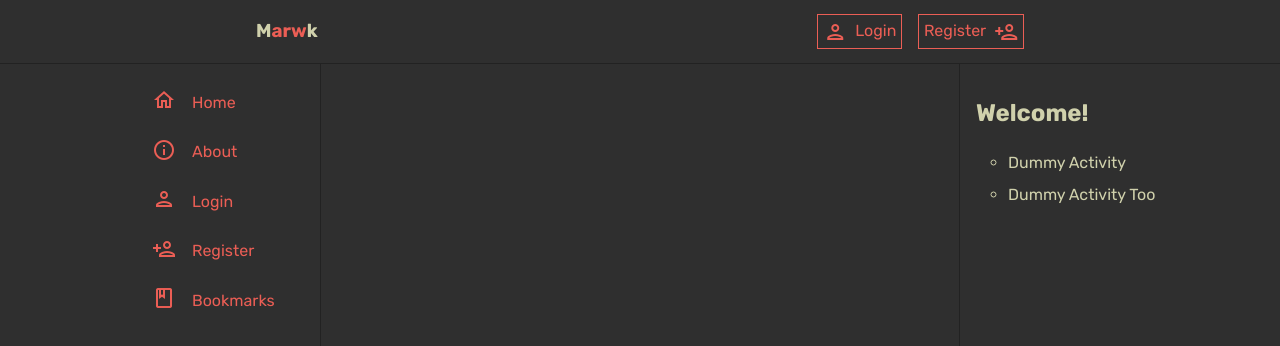
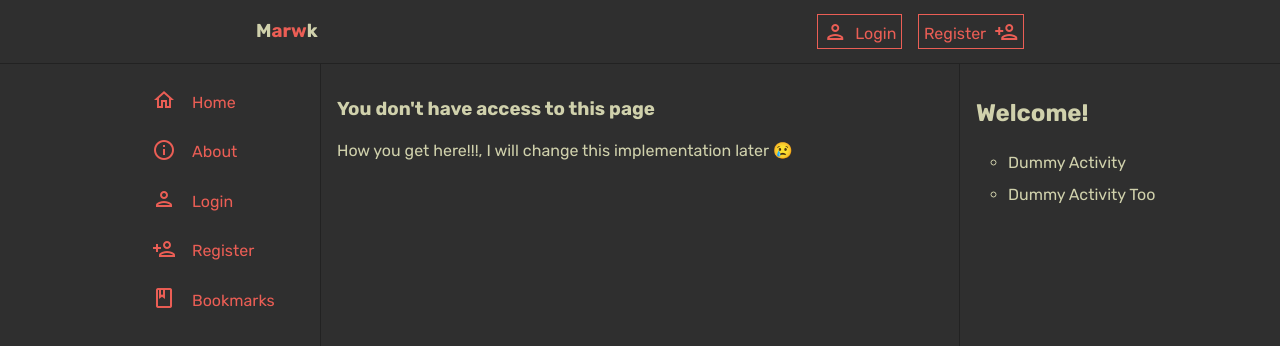
Before and after one commit to wralith/marwk, a Vue app: page /profile in a window 1280 px wide. Shown: the top 346 px of the page. Built offline with nearby package versions, Linux system fonts and the light colour scheme.

Commit message:
feat: add profile view and logout

```diff
--- a/src/assets/base.scss
+++ b/src/assets/base.scss
@@ -21,6 +21,10 @@ a {
   &:hover {
     color: darken($primary, 10%);
   }
+}
+
+p {
+  line-height: 1.5rem;
 }
 
 ul {
--- a/src/components/UI/MainHeader.vue
+++ b/src/components/UI/MainHeader.vue
@@ -17,6 +17,9 @@ let userStore = useUserStore()
       >
       <RouterLink v-if="userStore.loggedIn" :active-class="`active`" to="/profile"
         ><span class="material-icons-outlined"> person </span>Profile</RouterLink
+      >
+      <a v-on:click="userStore.logOut" v-if="userStore.loggedIn"
+        ><span class="material-icons-outlined"> logout </span>Logout</a
       >
     </div>
   </div>
@@ -42,9 +45,10 @@ let userStore = useUserStore()
     a {
       display: flex;
       gap: 0.5rem;
-      align-items: center;
+      align-items: flex-end;
       border: 1px solid $primary;
       padding: 0.3rem;
+      cursor: pointer;
       &:hover {
         background-color: $light;
       }
--- a/src/components/UI/SideBar.vue
+++ b/src/components/UI/SideBar.vue
@@ -1,5 +1,7 @@
 <script setup lang="ts">
 import { RouterLink } from 'vue-router'
+import { useUserStore } from '@/stores'
+const userStore = useUserStore()
 //TODO Button to toggle in small screens
 </script>
 
@@ -11,11 +13,14 @@ import { RouterLink } from 'vue-router'
     <RouterLink :active-class="`active`" to="/about"
       ><span class="material-icons-outlined">info</span>About</RouterLink
     >
-    <RouterLink :active-class="`active`" to="/login"
+    <RouterLink v-if="!userStore.loggedIn" :active-class="`active`" to="/login"
       ><span class="material-icons-outlined"> person </span>Login</RouterLink
     >
-    <RouterLink :active-class="`active`" to="/register"
+    <RouterLink v-if="!userStore.loggedIn" :active-class="`active`" to="/register"
       ><span class="material-icons-outlined"> person_add </span>Register</RouterLink
+    >
+    <RouterLink v-if="userStore.loggedIn" :active-class="`active`" to="/profile"
+      ><span class="material-icons-outlined"> person </span>Profile</RouterLink
     >
     <RouterLink :active-class="`active`" to="/bookmarks"
       ><span class="material-icons-outlined"> book </span>Bookmarks</RouterLink
--- a/src/components/User/UserLogin.vue
+++ b/src/components/User/UserLogin.vue
@@ -28,7 +28,7 @@ const onSubmit = handleSubmit(async (values) => {
     )
     if (response?.data?.length > 0) {
       userStore.setUser(response.data[0])
-      router.push({ name: 'home' })
+      router.push({ name: 'profile' })
     } else {
       isLoginFailed.value = true
     }
--- a/src/router/index.ts
+++ b/src/router/index.ts
@@ -27,6 +27,11 @@ const router = createRouter({
       component: () => import('@/views/BookmarkView.vue')
     },
     {
+      path: '/profile',
+      name: 'profile',
+      component: () => import('@/views/ProfileView.vue')
+    },
+    {
       path: '/about',
       name: 'about',
       component: () => import('@/views/AboutView.vue')
--- a/src/stores/index.ts
+++ b/src/stores/index.ts
@@ -18,6 +18,11 @@ export const useUserStore = defineStore('user', {
       this.username = user.username
       this.email = user.email
       this.id = user.id
+    },
+    async logOut() {
+      this.username = ''
+      this.email = ''
+      this.id = null
     }
   },
   getters: {
--- /dev/null
+++ b/src/views/ProfileView.vue
@@ -0,0 +1,21 @@
+<script setup lang="ts">
+import { useUserStore } from '@/stores'
+const userStore = useUserStore()
+</script>
+
+<template>
+  <template v-if="userStore.loggedIn"
+    ><h3>Hello {{ userStore.username }}</h3>
+    <p>
+      This is going to be your profile page {{ userStore.username }}, but i am really not sure how
+      to populate it. Favorites, activities maybe the right panel should be hidden in this page but
+      i should change whole layout than. I don't know. 😢
+    </p></template
+  >
+  <template v-if="!userStore.loggedIn"
+    ><h3>You don't have access to this page</h3>
+    <p>How you get here!!!, I will change this implementation later 😢</p></template
+  >
+</template>
+
+<style scoped lang="scss"></style>
```
